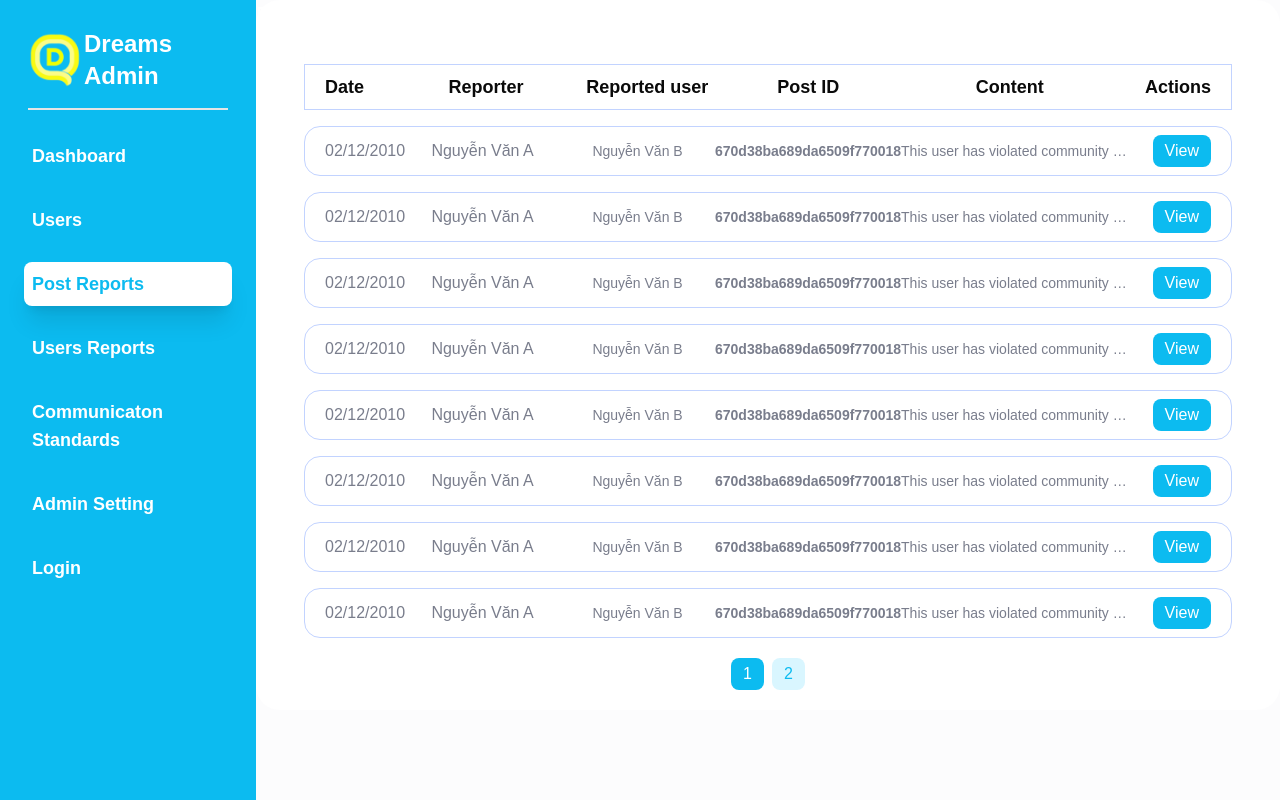
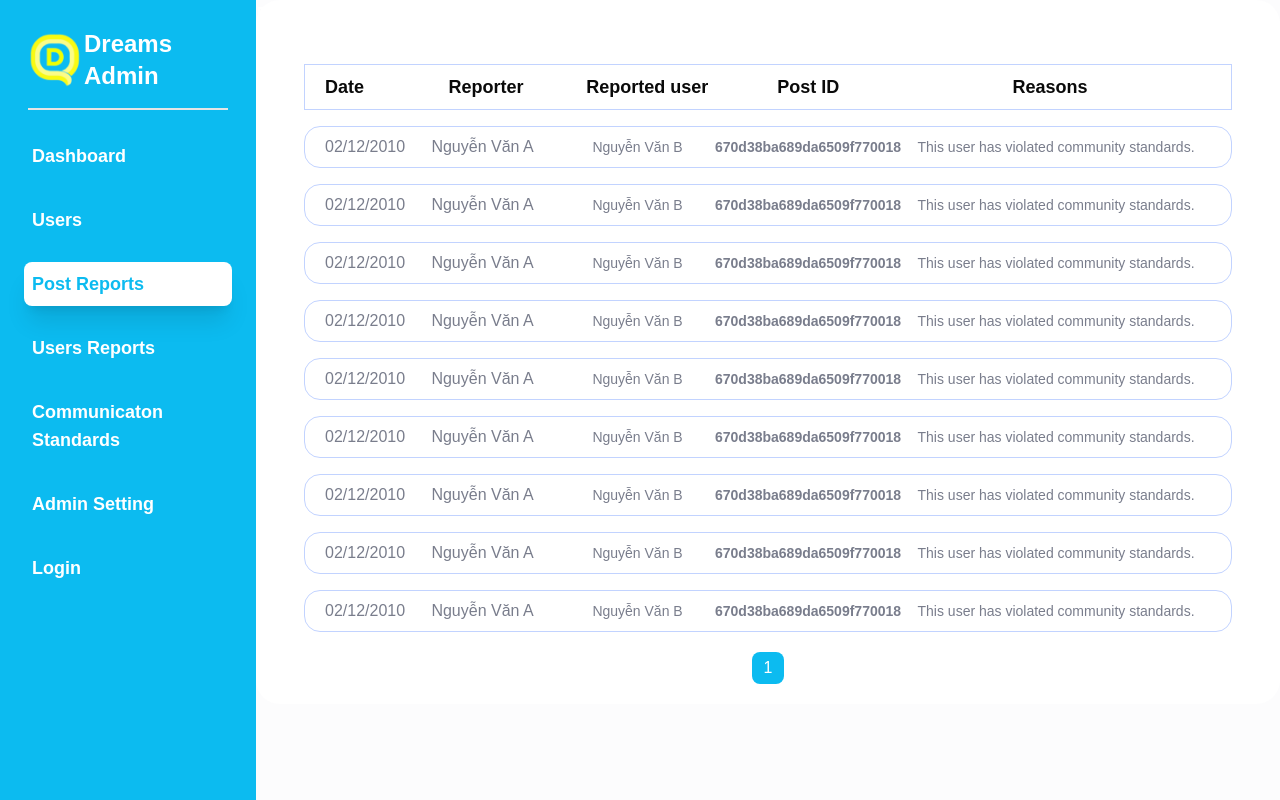
Before and after one commit to VuongwNguyen/dream_web_admin, a Next.js app: page /post-reports in a window 1280 px wide. Built offline with nearby package versions, Linux system fonts and the light colour scheme.

Commit message:
refactor: modify the style of the report table

```diff
--- a/app/(dashboard)/(routes)/post-reports/page.tsx
+++ b/app/(dashboard)/(routes)/post-reports/page.tsx
@@ -10,30 +10,30 @@ const PostReportPage = () => {
     const [data, setData] = useState(fakeDataPostReport);
     const [showDialog, setShowDialog] = useState(false);
 
-    const pageTotal = Math.ceil(data.length / 8);
+    const pageTotal = Math.ceil(data.length / 9);
     const [pageSelected, setPageSelected] = useState(1);
     const [indexS, setIndexS] = useState(0);
-    const [indexE, setIndexE] = useState(8);
+    const [indexE, setIndexE] = useState(data.length < 9 ? data.length : 9);
 
     const pagination = () => {
         const handlePrevious = () => {
-            if (pageSelected * 8 < data.length) {
-                setIndexE(indexE - 8);
+            if (pageSelected * 9 < data.length) {
+                setIndexE(indexE - 9);
             } else {
-                setIndexE(indexE - 8 + (pageSelected * 8 - data.length));
+                setIndexE(indexE - 9 + (pageSelected * 9 - data.length));
             }
             setPageSelected((prev) => prev - 1);
-            setIndexE(indexE - 8);
-            setIndexS(indexS - 8);
+            setIndexE(indexE - 9);
+            setIndexS(indexS - 9);
             console.log("prev", pageSelected, indexS, indexE);
         };
 
         const handleNext = () => {
             setPageSelected((prev) => prev + 1);
-            if (pageSelected * 8 < data.length) {
-                setIndexE((prev) => prev + 8);
+            if (pageSelected * 9 < data.length) {
+                setIndexE((prev) => prev + 9);
             } else setIndexE(data.length);
-            setIndexS(indexS + 8);
+            setIndexS(indexS + 9);
             console.log("next", pageSelected, indexS, indexE);
         };
 
@@ -65,12 +65,12 @@ const PostReportPage = () => {
                         key={page}
                         onClick={() => {
                             setPageSelected(page);
-                            if (page * 8 < data.length) {
-                                setIndexE(page * 8);
+                            if (page * 9 < data.length) {
+                                setIndexE(page * 9);
                             } else {
                                 setIndexE(data.length);
                             }
-                            setIndexS(page * 8 - 8);
+                            setIndexS(page * 9 - 9);
                         }}
                         className={`py-1 px-3 rounded-lg ${
                             page === pageSelected
@@ -96,6 +96,7 @@ const PostReportPage = () => {
         post_id: string;
         content: string;
         create_at: string;
+        status: string;
     }
     const initialData: Report = {
         reporter: "",
@@ -103,6 +104,7 @@ const PostReportPage = () => {
         content: "",
         post_id: "",
         create_at: "",
+        status: "",
     };
     const [dataDialog, setDataDialog] = useState(initialData);
     const dialog = (item: Report) => {
@@ -114,7 +116,8 @@ const PostReportPage = () => {
                         Detail report
                     </h2>
 
-                    <div className="mt-5 mb-4">
+                    <div className="flex flex-col gap-2 my-5">
+                        <div>
                             <span className="text-base text-[#000] font-semibold">
                                 Reporter:
                             </span>
@@ -122,7 +125,7 @@ const PostReportPage = () => {
                                 {item.reporter}
                             </span>
                         </div>
-                    <div className="flex flex-row gap-[200px] items-center mb-4 ">
+                        <div className="flex flex-row gap-[200px] items-center ">
                             <div>
                                 <span className="text-base text-[#000] font-semibold">
                                     Reported user:
@@ -140,7 +143,7 @@ const PostReportPage = () => {
                                 </span>
                             </div>
                         </div>
-                    <div className="mb-4">
+                        <div>
                             <span className="text-base text-[#000] font-semibold">
                                 Content:
                             </span>
@@ -148,8 +151,7 @@ const PostReportPage = () => {
                                 {item.content}
                             </span>
                         </div>
-
-                    <div className="mb-5">
+                        <div>
                             <span className="text-base text-[#000] font-semibold">
                                 Data of reported post:
                             </span>
@@ -158,16 +160,42 @@ const PostReportPage = () => {
                                 <p>
                                     Lorem ipsum dolor sit amet, consectetur
                                     adipiscing elit. Phasellus eget facilisis
-                                ligula. Duis non nulla tellus. Nulla facilisi.
-                                Integer volutpat euismod ligula sed vestibulum.
-                                Praesent at leo id urna viverra vestibulum in
-                                quis erat.
+                                    ligula. Duis non nulla tellus. Nulla
+                                    facilisi. Integer volutpat euismod ligula
+                                    sed vestibulum. Praesent at leo id urna
+                                    viverra vestibulum in quis erat.
                                 </p>
                             </div>
                         </div>
+                        {!!item?.status && (
+                            <div>
+                                <span className="text-base text-[#000] font-semibold">
+                                    Status:
+                                </span>
+                                <span className="text-base text-[#000] ml-10">
+                                    {item.status}
+                                </span>
+                            </div>
+                        )}
+                    </div>
                     <div className="flex justify-end gap-5">
-                        <button className="bg-red-500 hover:bg-red-600 text-white font-semibold py-2 px-4 rounded">
+                        <button
+                            className="bg-red-500 hover:bg-red-600 text-white font-semibold py-2 px-4 rounded"
+                            onClick={() => {
+                                item.status = "Remove post";
+                                setShowDialog(false);
+                            }}
+                        >
                             Remove post
+                        </button>
+                        <button
+                            className="bg-green-500 hover:bg-green-600 text-white font-semibold py-2 px-4 rounded"
+                            onClick={() => {
+                                item.status = "Dismiss";
+                                setShowDialog(false);
+                            }}
+                        >
+                            Dismiss
                         </button>
                         <button
                             className="border-[2px] border-[#6d6e6f] hover:bg-gray-200 text-black font-semibold py-2 px-4 rounded"
@@ -200,20 +228,27 @@ const PostReportPage = () => {
                     Post ID
                 </div>
 
-                <div className="flex-[3] text-center text-lg font-bold">
-                    Content
-                </div>
-
-                <div className="flex-[1] text-right text-lg font-bold">
-                    Actions
+                <div className="flex-[4] text-center text-lg font-bold">
+                    Reasons
                 </div>
             </div>
 
             <div className="flex flex-col gap-4">
                 {data.slice(indexS, indexE).map((item, index) => (
-                    <div
+                    <button
                         key={index}
-                        className="flex flex-row w-full pt-2 pb-2 justify-between items-center pr-5 pl-5 border-[1px] border-[#C2D3FF] rounded-2xl"
+                        className={`flex flex-row w-full pt-2 pb-2 justify-between items-center pr-5 pl-5 border-[1px] rounded-2xl
+                            ${
+                                item?.status
+                                    ? item.status === "Dismiss"
+                                        ? "border-green-500"
+                                        : "border-red-500"
+                                    : "border-[#C2D3FF]"
+                            }`}
+                        onClick={() => {
+                            setShowDialog(true);
+                            setDataDialog(item);
+                        }}
                     >
                         <div className="text-base font-regular text-[#797D8C] flex-[1] text-left">
                             {item.create_at}
@@ -227,22 +262,10 @@ const PostReportPage = () => {
                         <div className="text-sm font-semibold text-[#797D8C] flex-[2] text-center">
                             {item.post_id}
                         </div>
-                        <div className="text-sm font-regular text-[#797D8C] flex-[3] text-center truncate">
+                        <div className="text-sm font-regular text-[#797D8C] flex-[4] text-center truncate">
                             {item.content}
                         </div>
-                        <div className="flex-[1] text-right">
-                            <button
-                                className="px-3 py-1 bg-[#0CBBF0] rounded-lg"
-                                onClick={() => {
-                                    setShowDialog(true);
-                                    setDataDialog(item);
-                                }}
-                            >
-                                <span className="text-[#fff]">View</span>
                     </button>
-                            {/* <EllipsisVertical size={24} color="#0CBBF0" /> */}
-                        </div>
-                    </div>
                 ))}
             </div>
             <div className="flex flex-row items-center justify-center my-5  ">
@@ -262,6 +285,7 @@ const fakeDataPostReport = [
         post_id: "670d38ba689da6509f770018",
         content: "This user has violated community standards.",
         create_at: "02/12/2010",
+        status: "",
     },
     {
         reporter: "Nguyễn Văn A",
@@ -269,6 +293,7 @@ const fakeDataPostReport = [
         post_id: "670d38ba689da6509f770018",
         content: "This user has violated community standards.",
         create_at: "02/12/2010",
+        status: "",
     },
     {
         reporter: "Nguyễn Văn A",
@@ -276,6 +301,7 @@ const fakeDataPostReport = [
         post_id: "670d38ba689da6509f770018",
         content: "This user has violated community standards.",
         create_at: "02/12/2010",
+        status: "",
     },
     {
         reporter: "Nguyễn Văn A",
@@ -283,6 +309,7 @@ const fakeDataPostReport = [
         post_id: "670d38ba689da6509f770018",
         content: "This user has violated community standards.",
         create_at: "02/12/2010",
+        status: "",
     },
     {
         reporter: "Nguyễn Văn A",
@@ -290,6 +317,7 @@ const fakeDataPostReport = [
         post_id: "670d38ba689da6509f770018",
         content: "This user has violated community standards.",
         create_at: "02/12/2010",
+        status: "",
     },
     {
         reporter: "Nguyễn Văn A",
@@ -297,6 +325,7 @@ const fakeDataPostReport = [
         post_id: "670d38ba689da6509f770018",
         content: "This user has violated community standards.",
         create_at: "02/12/2010",
+        status: "",
     },
     {
         reporter: "Nguyễn Văn A",
@@ -304,6 +333,7 @@ const fakeDataPostReport = [
         post_id: "670d38ba689da6509f770018",
         content: "This user has violated community standards.",
         create_at: "02/12/2010",
+        status: "",
     },
     {
         reporter: "Nguyễn Văn A",
@@ -311,6 +341,7 @@ const fakeDataPostReport = [
         post_id: "670d38ba689da6509f770018",
         content: "This user has violated community standards.",
         create_at: "02/12/2010",
+        status: "",
     },
     {
         reporter: "Nguyễn Văn A",
@@ -318,5 +349,6 @@ const fakeDataPostReport = [
         post_id: "670d38ba689da6509f770018",
         content: "This user has violated community standards.",
         create_at: "02/12/2010",
+        status: "",
     },
 ];
--- a/app/(dashboard)/(routes)/user-reports/page.tsx
+++ b/app/(dashboard)/(routes)/user-reports/page.tsx
@@ -10,30 +10,30 @@ const UserReportPage = () => {
     const [data, setData] = useState(fakeDataUserReport);
     const [showDialog, setShowDialog] = useState(false);
 
-    const pageTotal = Math.ceil(data.length / 8);
+    const pageTotal = Math.ceil(data.length / 10);
     const [pageSelected, setPageSelected] = useState(1);
     const [indexS, setIndexS] = useState(0);
-    const [indexE, setIndexE] = useState(8);
+    const [indexE, setIndexE] = useState(data.length < 9 ? data.length : 9);
 
     const pagination = () => {
         const handlePrevious = () => {
-            if (pageSelected * 8 < data.length) {
-                setIndexE(indexE - 8);
+            if (pageSelected * 9 < data.length) {
+                setIndexE(indexE - 9);
             } else {
-                setIndexE(indexE - 8 + (pageSelected * 8 - data.length));
+                setIndexE(indexE - 9 + (pageSelected * 9 - data.length));
             }
             setPageSelected((prev) => prev - 1);
-            setIndexE(indexE - 8);
-            setIndexS(indexS - 8);
+            setIndexE(indexE - 9);
+            setIndexS(indexS - 9);
             console.log("prev", pageSelected, indexS, indexE);
         };
 
         const handleNext = () => {
             setPageSelected((prev) => prev + 1);
-            if (pageSelected * 8 < data.length) {
-                setIndexE((prev) => prev + 8);
+            if (pageSelected * 9 < data.length) {
+                setIndexE((prev) => prev + 9);
             } else setIndexE(data.length);
-            setIndexS(indexS + 8);
+            setIndexS(indexS + 9);
             console.log("next", pageSelected, indexS, indexE);
         };
 
@@ -65,12 +65,12 @@ const UserReportPage = () => {
                         key={page}
                         onClick={() => {
                             setPageSelected(page);
-                            if (page * 8 < data.length) {
-                                setIndexE(page * 8);
+                            if (page * 9 < data.length) {
+                                setIndexE(page * 9);
                             } else {
                                 setIndexE(data.length);
                             }
-                            setIndexS(page * 8 - 8);
+                            setIndexS(page * 9 - 9);
                         }}
                         className={`py-1 px-3 rounded-lg ${
                             page === pageSelected
@@ -182,52 +182,41 @@ const UserReportPage = () => {
 
     return (
         <div className="pl-12 pr-12 w-full">
-            <div className="flex w-full mb-4 border-[1px] border-[#C2D3FF] pt-2 pb-2 pr-5 pl-5">
-                <div className="w-1/6 text-center text-lg font-bold">Date</div>
-                <div className="w-1/6 text-center text-lg font-bold">
+            <div className="flex w-full mb-4 border-[1px] border-[#C2D3FF] py-2 px-5">
+                <div className="flex-1 text-center text-lg font-bold">Date</div>
+                <div className="flex-1 text-center text-lg font-bold">
                     Reporter
                 </div>
-                <div className="w-1/6 text-center text-lg font-bold">
+                <div className="flex-1 text-center text-lg font-bold">
                     Reported user
                 </div>
-                <div className="flex-1 text-center text-lg font-bold">
-                    Content
-                </div>
-                <div className="w-1/6 text-center text-lg font-bold">
-                    Actions
+                <div className="flex-[2] text-center text-lg font-bold">
+                    Reasons
                 </div>
             </div>
             <div className="flex flex-col gap-4">
                 {data.slice(indexS, indexE).map((item, index) => (
-                    <div
+                    <button
                         key={index}
                         className="flex flex-row w-full pt-2 pb-2 justify-between items-center pr-5 pl-5 border-[1px] border-[#C2D3FF] rounded-2xl"
+                        onClick={() => {
+                            setShowDialog(true);
+                            setDataDialog(item);
+                        }}
                     >
-                        <div className="text-base font-regular text-[#797D8C] w-1/6 text-center">
+                        <div className="text-base font-regular text-[#797D8C] flex-[1] text-center">
                             {item.create_at}
                         </div>
-                        <div className="text-base font-regular text-[#797D8C] w-1/6 text-center truncate">
+                        <div className="text-base font-regular text-[#797D8C] flex-[1] text-center truncate">
                             {item.reporter}
                         </div>
-                        <div className="text-sm font-semibold text-[#797D8C] w-1/6 text-center truncate">
+                        <div className="text-sm font-semibold text-[#797D8C] flex-[1] text-center truncate">
                             {item.reported}
                         </div>
-                        <div className="text-sm font-regular text-[#797D8C] w-2/6 truncate pr-10">
+                        <div className="text-sm font-regular text-[#797D8C] flex-[2]  truncate text-left">
                             {item.content}
                         </div>
-                        <div className="flex w-1/6 justify-center">
-                            <button
-                                className="px-3 py-1 bg-[#0CBBF0] rounded-lg"
-                                onClick={() => {
-                                    setShowDialog(true);
-                                    setDataDialog(item);
-                                }}
-                            >
-                                <span className="text-[#fff]">View</span>
-                            </button>
-                            {/* <EllipsisVertical size={24} color="#0CBBF0" /> */}
-                        </div>
-                    </div>
+                    </button>
                 ))}
             </div>
             <div className="flex flex-row items-center justify-center my-5  ">
```
Also changed, not shown: app/(dashboard)/(routes)/login/page.tsx (+0 -14 lines). Lines whose indentation alone changed are shown as unchanged.
